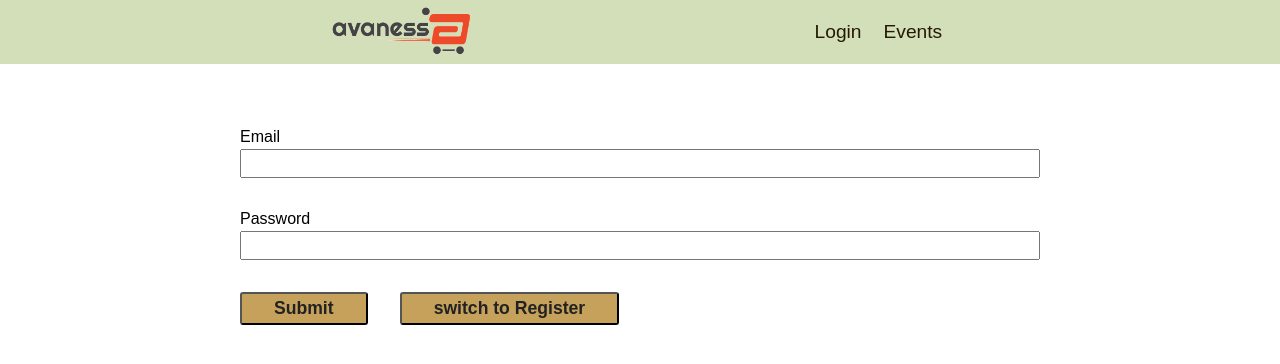
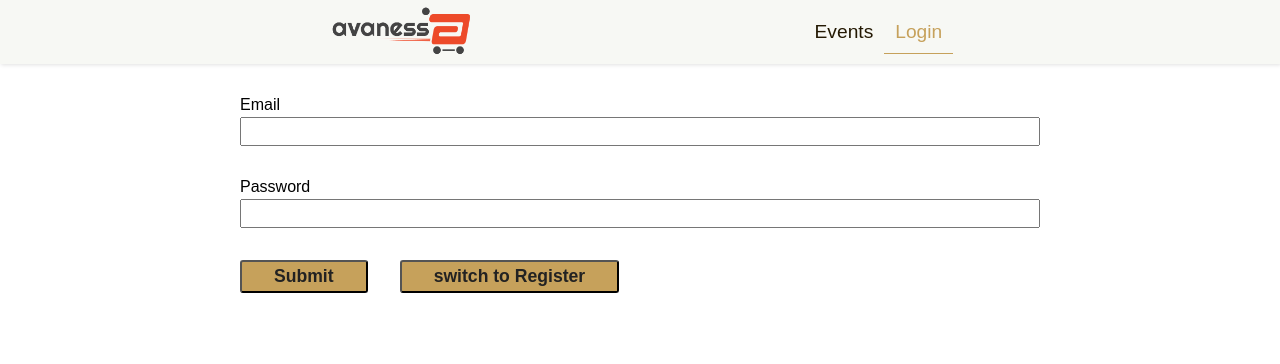
Before and after one commit to RedJanvier/graphql-fullstack-learn, a React (Create React App) app in the folder frontend/: page /auth in a window 1280 px wide. Shown: the top 364 px of the page. Built offline with nearby package versions, Linux system fonts and the light colour scheme.

Commit message:
created logout

```diff
--- a/frontend/src/App.css
+++ b/frontend/src/App.css
@@ -2,10 +2,15 @@
   margin: 0;
   padding: 0;
   box-sizing: border-box;
+  font-family: Arial, Helvetica, sans-serif;
 }
 
 a {
   text-decoration: none;
+}
+a.active {
+  color: #c6a15b;
+  border-bottom: 1px solid #c6a15b;
 }
 
 ul {
@@ -13,8 +18,7 @@ ul {
 }
 
 .page {
-  font-family: Arial, Helvetica, sans-serif;
-  margin: auto;
+  margin: 6rem auto;
   width: 100%;
   max-width: 800px;
 }
--- a/frontend/src/components/NavBar/NavBar.js
+++ b/frontend/src/components/NavBar/NavBar.js
@@ -6,7 +6,7 @@ import styles from './Search.module.css';
 import logo from '../../assets/logo.png';
 
 const NavBar = () => {
-  const { token } = useContext(GlobalContext);
+  const { token, logout } = useContext(GlobalContext);
 
   return (
     <div className={styles.search}>
@@ -16,23 +16,30 @@ const NavBar = () => {
       <div>
         <ul>
           <li>
-            {!token ? (
-              <NavLink to="/auth" className={styles.otherBtns}>
-                Login
-              </NavLink>
-            ) : (
-              <NavLink to="/bookings" className={styles.otherBtns}>
-                Bookings
-              </NavLink>
-            )}
-          </li>
-
-          <li>
             <NavLink to="/events" className={styles.otherBtns}>
               Events
             </NavLink>
           </li>
-          <li></li>
+          {!token ? (
+            <li>
+              <NavLink to="/auth" className={styles.otherBtns}>
+                Login
+              </NavLink>
+            </li>
+          ) : (
+            <>
+              <li>
+                <NavLink to="/bookings" className={styles.otherBtns}>
+                  Bookings
+                </NavLink>
+              </li>
+              <li>
+                <button className={styles.otherBtns} onClick={logout}>
+                  Logout
+                </button>
+              </li>
+            </>
+          )}
         </ul>
       </div>
     </div>
--- a/frontend/src/components/NavBar/Search.module.css
+++ b/frontend/src/components/NavBar/Search.module.css
@@ -1,14 +1,20 @@
 ul {
   list-style-type: none;
   display: flex;
+  align-items: center;
 }
 
 .search {
   display: flex;
   width: 100%;
+  position: fixed;
+  top: 0;
+  left: 0;
+  z-index: 2;
   justify-content: space-evenly;
-  background: #d3dfb8;
+  background: #f7f8f4;
   align-items: center;
+  box-shadow: 1px 1px 4px rgba(0, 0, 0, 0.12);
 }
 
 .logo {
@@ -16,30 +22,16 @@ ul {
   width: 150px;
 }
 
-.inputSearch {
-  font-size: 1.4rem;
-  padding: 12px 40px;
-  margin: 20px 0 20px 10px;
-  border-radius: 20px 0 0 20px;
-  border: 2px solid #c6a15b;
-}
-
-.searchBtn {
-  font-size: 1.4rem;
-  padding: 12px;
-  color: white;
-  border-radius: 0 20px 20px 0;
-  border: 2px solid #c6a15b;
-  background: #c6a15b;
-}
-
 .otherBtns {
   color: #241903;
   font-size: 1.2rem;
   font-family: Arial, Helvetica, sans-serif;
   padding: 11px;
+  background: transparent;
+  outline: none;
+  border: none;
+  font-weight: normal;
 }
-a.active,
 .otherBtns:hover {
   color: #c6a15b;
   border-bottom: 1px solid #c6a15b;
--- a/frontend/src/pages/Auth.js
+++ b/frontend/src/pages/Auth.js
@@ -12,6 +12,7 @@ const Auth = () => {
 
   const handleSubmit = async (e) => {
     e.preventDefault();
+    try {
       const requestBody =
         form === 'Login'
           ? {
@@ -46,6 +47,11 @@ const Auth = () => {
 
       if (data.data.login.token.length) {
         login(data.data.login);
+      } else {
+        console.log('✔', data);
+      }
+    } catch (error) {
+      console.log('❌', error);
     }
   };
   return (
```
Also changed, not shown: 1 other file (tests, documents, lock files or other folders). Lines whose indentation alone changed are shown as unchanged.
